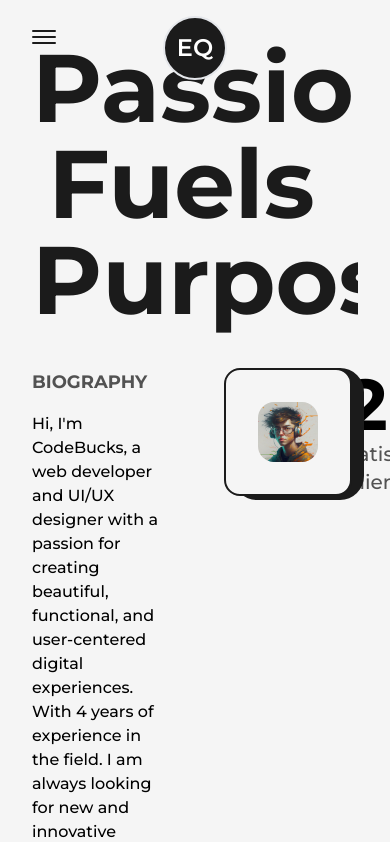
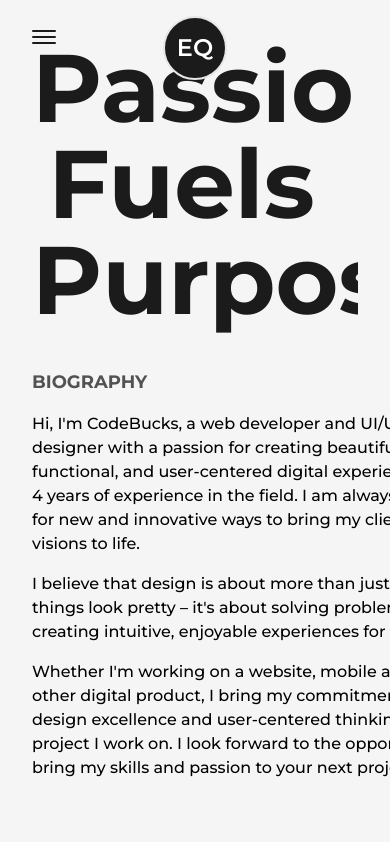
Before and after one commit to phphuongbinh/portfolio-v2, a Next.js app: page /about in a window 390 px wide. Shown: the top 842 px of the page. Built offline with nearby package versions, Linux system fonts and the light colour scheme.

Commit message:
update code

```diff
--- a/src/pages/about.tsx
+++ b/src/pages/about.tsx
@@ -42,7 +42,7 @@ const about = () => {
       <main className="flex items-center justify-center flex-col w-full px-32 lg:px-16 md:px-8">
         <AnimatedText text="Passion Fuels Purpose" className="text-8xl py-8" />
         <div className="grid w-full grid-cols-8 gap-16 pb-16">
-          <div className="col-span-3 flex flex-col dark:text-light">
+          <div className="col-span-3 flex flex-col dark:text-light lg:col-span-8">
             <h2 className="text-lg text-dark/75 uppercase mb-4 font-bold dark:text-light/75">
               Biography
             </h2>
```
